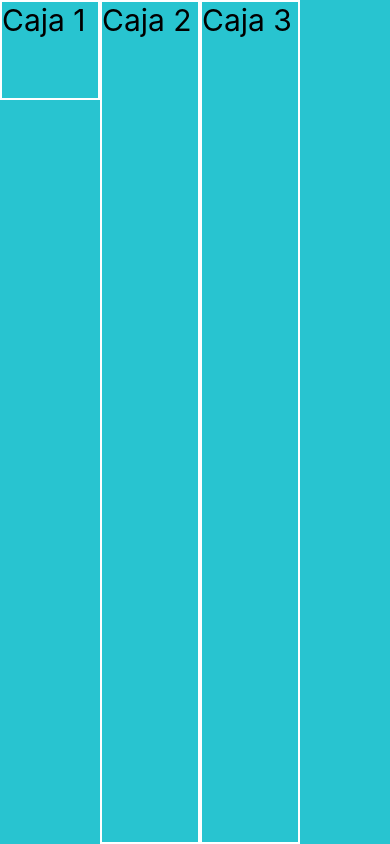
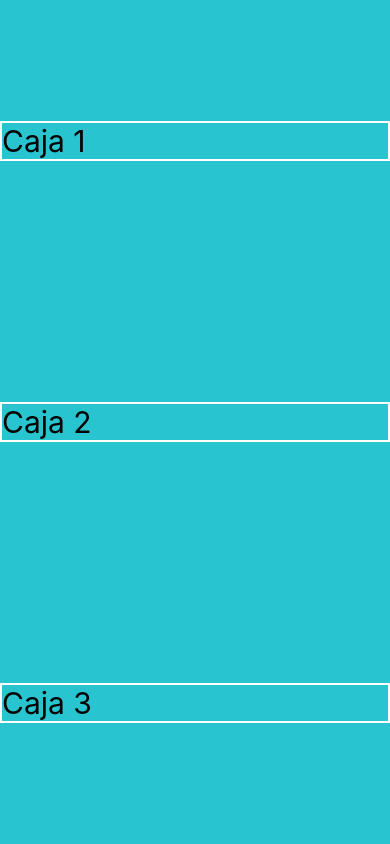
Before and after one commit to adolfosonchiche/CusroReactNative, a React Native app in the folder MiPrimerApp/: screen / in a window 390 px wide. Built offline with nearby package versions, Linux system fonts and the light colour scheme.

Commit message:
justify content

```diff
--- a/MiPrimerApp/src/screens/FlexScreen.tsx
+++ b/MiPrimerApp/src/screens/FlexScreen.tsx
@@ -16,26 +16,28 @@ export const FlexScreen = () => {
 const style = StyleSheet.create({
     container: {
         flex: 1,
+        //height: 300,
         backgroundColor: '#28C4D0',
-        flexDirection: 'row',
+        //flexDirection: 'row',
+        justifyContent: 'space-around',
     },
     caja1: {
         //flex:4, //4 + 4+ 2 = 10   4/10  esta tomando un 40% de la pantalla
-        width: 100,
-        height: 100,
+       // width: 100,
+        //height: 100,
         borderWidth: 2,
         borderColor: 'white',
         fontSize: 30,
     },
     caja2: {
-        width: 100,
+        //width: 100,
         //flex:4, //4 + 4+ 2 = 10   4/10  esta tomando un 40% de la pantalla
         borderWidth: 2,
         borderColor: 'white',
         fontSize: 30,
     },
     caja3: {
-        width: 100,
+       // width: 100,
         //flex: 2,    //4 + 4+ 2 = 10   2/10  esta tomando un 20% de la pantalla
         borderWidth: 2,
         borderColor: 'white',
```
